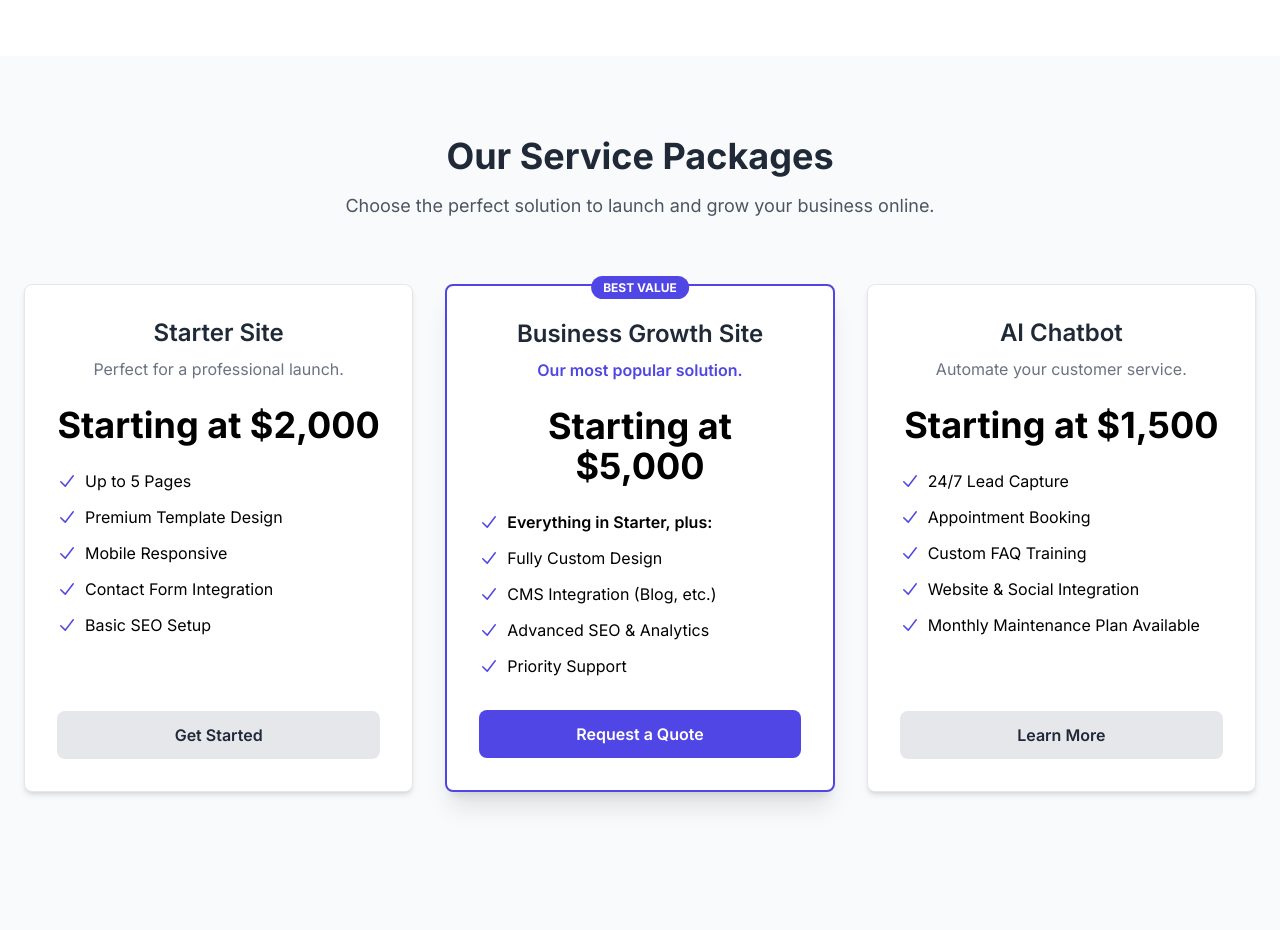
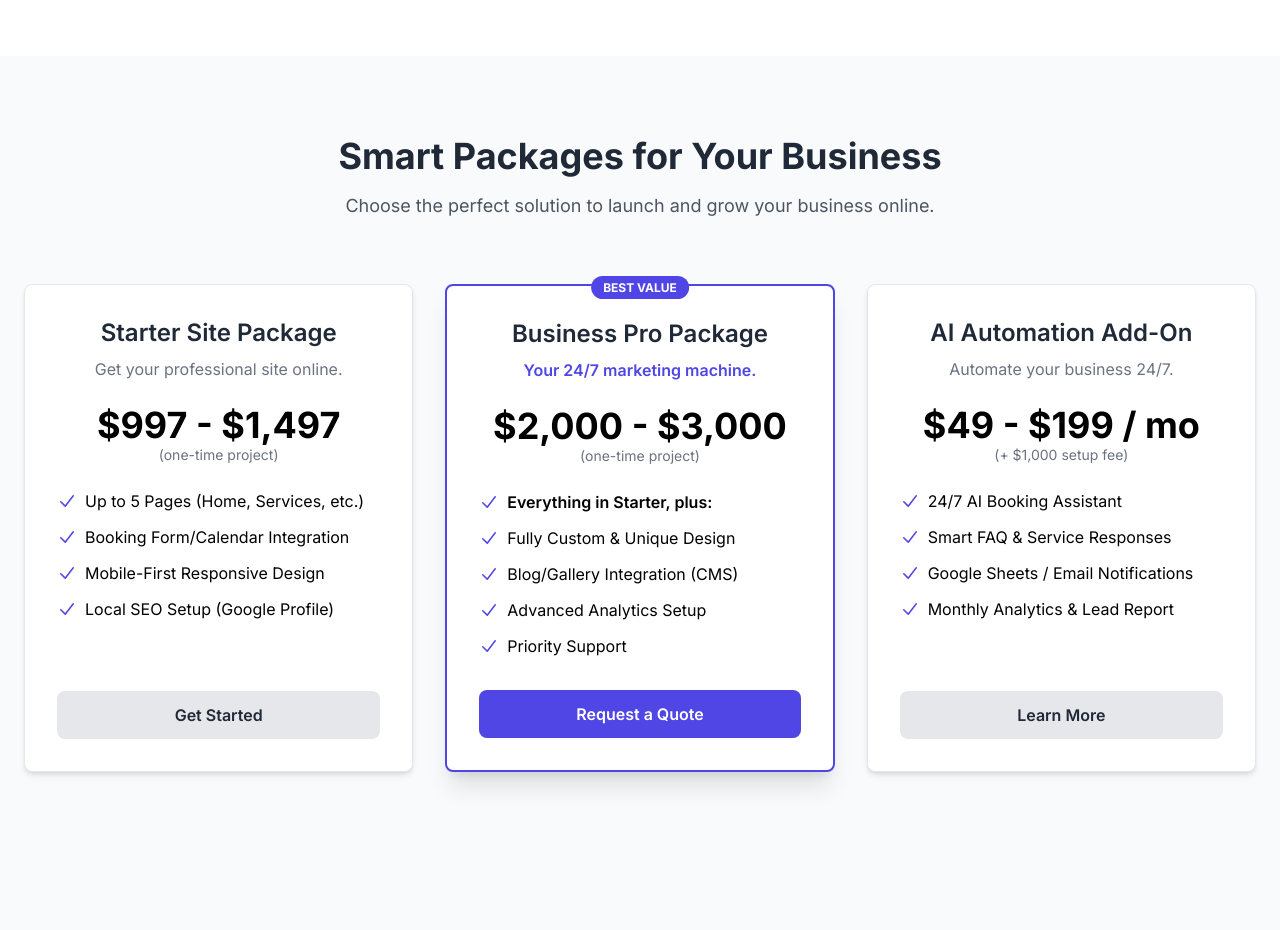
Before and after one commit to CyberSanderson/servengines, a Next.js app: page / in a window 1280 px wide. Shown: the part 4200-5130 px from the top of the page. Built offline with nearby package versions, Linux system fonts and the light colour scheme.

Commit message:
changed pricing strategy

```diff
--- a/src/components/Pricing.tsx
+++ b/src/components/Pricing.tsx
@@ -8,8 +8,13 @@ import { motion, Variants } from 'framer-motion';
 const Pricing = () => {
   const sectionVariants: Variants = {
     hidden: { opacity: 0, y: 50 },
-    visible: { opacity: 1, y: 0, transition: { duration: 0.6, ease: 'easeOut' } },
+    visible: {
+      opacity: 1,
+      y: 0,
+      transition: { duration: 0.6, ease: [0.22, 1, 0.36, 1] }
+    },
   };
+  const sectionViewport = { once: true, amount: 0.2 };
 
   const CheckmarkIcon = () => (
     <svg xmlns="http://www.w3.org/2000/svg" viewBox="0 0 20 20" fill="currentColor" className="w-5 h-5 text-indigo-600 mr-2 flex-shrink-0">
@@ -21,59 +26,59 @@ const Pricing = () => {
     <motion.section
       id="pricing"
       variants={sectionVariants}
-      initial="hidden"
-      whileInView="visible"
-      viewport={{ once: true, amount: 0.3 }}
+      initial="initial"
+      whileInView="whileInView"
+      viewport={sectionViewport}
       className="py-20 bg-gray-50"
     >
       <div className="container mx-auto px-6 text-center">
-        <h2 className="text-4xl font-bold text-gray-800">Our Service Packages</h2>
+        <h2 className="text-4xl font-bold text-gray-800">Smart Packages for Your Business</h2>
         <p className="mt-4 text-lg text-gray-600 max-w-3xl mx-auto">Choose the perfect solution to launch and grow your business online.</p>
         <div className="mt-16 grid grid-cols-1 lg:grid-cols-3 gap-8 max-w-7xl mx-auto">
 
-          {/* Package 1: Starter Site */}
+          {/* Tier 1: Starter Site Package */}
           <div className="p-8 bg-white rounded-lg border shadow-md flex flex-col">
-            <h3 className="text-2xl font-semibold text-gray-800">Starter Site</h3>
-            <p className="mt-2 text-gray-500">Perfect for a professional launch.</p>
-            <p className="mt-6 text-4xl font-bold">Starting at $2,000</p>
+            <h3 className="text-2xl font-semibold text-gray-800">Starter Site Package</h3>
+            <p className="mt-2 text-gray-500">Get your professional site online.</p>
+            <p className="mt-6 text-4xl font-bold">$997 - $1,497</p>
+            <p className="text-sm text-gray-500">(one-time project)</p>
             <ul className="mt-6 space-y-3 text-left flex-grow">
-              <li className="flex items-center"><CheckmarkIcon /><span>Up to 5 Pages</span></li>
-              <li className="flex items-center"><CheckmarkIcon /><span>Premium Template Design</span></li>
-              <li className="flex items-center"><CheckmarkIcon /><span>Mobile Responsive</span></li>
-              <li className="flex items-center"><CheckmarkIcon /><span>Contact Form Integration</span></li>
-              <li className="flex items-center"><CheckmarkIcon /><span>Basic SEO Setup</span></li>
+              <li className="flex items-center"><CheckmarkIcon /><span>Up to 5 Pages (Home, Services, etc.)</span></li>
+              <li className="flex items-center"><CheckmarkIcon /><span>Booking Form/Calendar Integration</span></li>
+              <li className="flex items-center"><CheckmarkIcon /><span>Mobile-First Responsive Design</span></li>
+              <li className="flex items-center"><CheckmarkIcon /><span>Local SEO Setup (Google Profile)</span></li>
             </ul>
             <Link href="/contact" className="mt-8 block w-full px-6 py-3 bg-gray-200 text-gray-800 font-semibold rounded-lg hover:bg-gray-300 text-center">Get Started</Link>
           </div>
 
-          {/* Package 2: Business Growth Site (Most Popular) */}
+          {/* Tier 2: Business Pro Package (Best Value) */}
           <div className="p-8 bg-white rounded-lg border-2 border-indigo-600 shadow-xl flex flex-col relative">
             <div className="absolute top-0 -translate-y-1/2 left-1/2 -translate-x-1/2"><span className="bg-indigo-600 text-white text-xs font-bold px-3 py-1 rounded-full uppercase">Best Value</span></div>
-            <h3 className="text-2xl font-semibold text-gray-800">Business Growth Site</h3>
-            <p className="mt-2 text-indigo-600 font-semibold">Our most popular solution.</p>
-            <p className="mt-6 text-4xl font-bold">Starting at $5,000</p>
+            <h3 className="text-2xl font-semibold text-gray-800">Business Pro Package</h3>
+            <p className="mt-2 text-indigo-600 font-semibold">Your 24/7 marketing machine.</p>
+            <p className="mt-6 text-4xl font-bold">$2,000 - $3,000</p>
+            <p className="text-sm text-gray-500">(one-time project)</p>
             <ul className="mt-6 space-y-3 text-left flex-grow">
               <li className="flex items-center font-semibold"><CheckmarkIcon /><span>Everything in Starter, plus:</span></li>
-              <li className="flex items-center"><CheckmarkIcon /><span>Fully Custom Design</span></li>
-              <li className="flex items-center"><CheckmarkIcon /><span>CMS Integration (Blog, etc.)</span></li>
-              <li className="flex items-center"><CheckmarkIcon /><span>Advanced SEO & Analytics</span></li>
+              <li className="flex items-center"><CheckmarkIcon /><span>Fully Custom & Unique Design</span></li>
+              <li className="flex items-center"><CheckmarkIcon /><span>Blog/Gallery Integration (CMS)</span></li>
+              <li className="flex items-center"><CheckmarkIcon /><span>Advanced Analytics Setup</span></li>
               <li className="flex items-center"><CheckmarkIcon /><span>Priority Support</span></li>
             </ul>
-            {/* THIS LINE IS NOW FIXED */}
             <Link href="/contact" className="mt-8 block w-full px-6 py-3 bg-indigo-600 text-white font-semibold rounded-lg hover:bg-indigo-700 transition-colors text-center">Request a Quote</Link>
           </div>
 
-          {/* Package 3: AI Chatbot Setup */}
+          {/* Tier 3: AI Automation Add-On */}
           <div className="p-8 bg-white rounded-lg border shadow-md flex flex-col">
-            <h3 className="text-2xl font-semibold text-gray-800">AI Chatbot</h3>
-            <p className="mt-2 text-gray-500">Automate your customer service.</p>
-            <p className="mt-6 text-4xl font-bold">Starting at $1,500</p>
+            <h3 className="text-2xl font-semibold text-gray-800">AI Automation Add-On</h3>
+            <p className="mt-2 text-gray-500">Automate your business 24/7.</p>
+            <p className="mt-6 text-4xl font-bold">$49 - $199 / mo</p>
+            <p className="text-sm text-gray-500">(+ $1,000 setup fee)</p>
             <ul className="mt-6 space-y-3 text-left flex-grow">
-              <li className="flex items-center"><CheckmarkIcon /><span>24/7 Lead Capture</span></li>
-              <li className="flex items-center"><CheckmarkIcon /><span>Appointment Booking</span></li>
-              <li className="flex items-center"><CheckmarkIcon /><span>Custom FAQ Training</span></li>
-              <li className="flex items-center"><CheckmarkIcon /><span>Website & Social Integration</span></li>
-              <li className="flex items-center"><CheckmarkIcon /><span>Monthly Maintenance Plan Available</span></li>
+              <li className="flex items-center"><CheckmarkIcon /><span>24/7 AI Booking Assistant</span></li>
+              <li className="flex items-center"><CheckmarkIcon /><span>Smart FAQ & Service Responses</span></li>
+              <li className="flex items-center"><CheckmarkIcon /><span>Google Sheets / Email Notifications</span></li>
+              <li className="flex items-center"><CheckmarkIcon /><span>Monthly Analytics & Lead Report</span></li>
             </ul>
             <Link href="/contact" className="mt-8 block w-full px-6 py-3 bg-gray-200 text-gray-800 font-semibold rounded-lg hover:bg-gray-300 text-center">Learn More</Link>
           </div>
```
